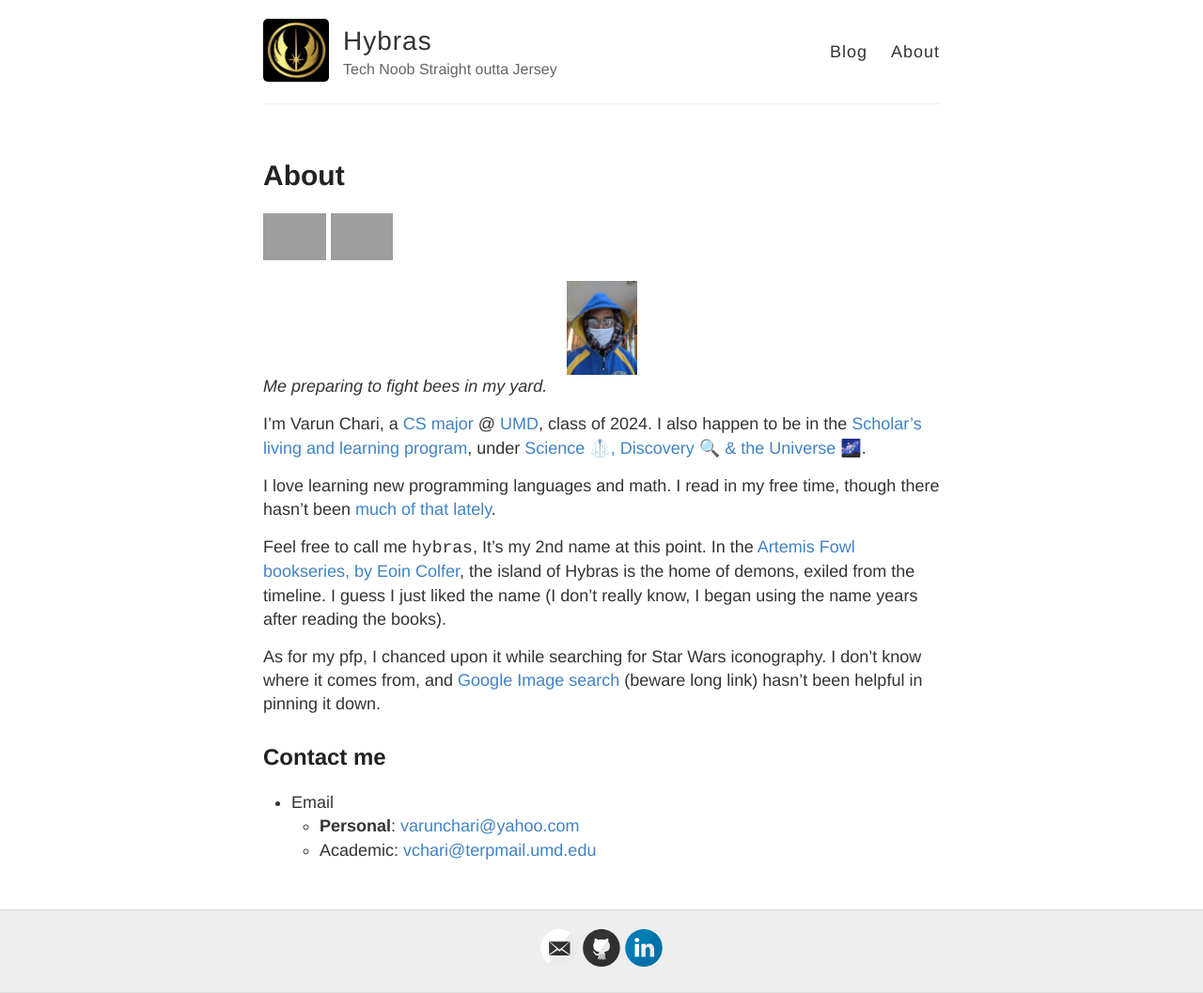
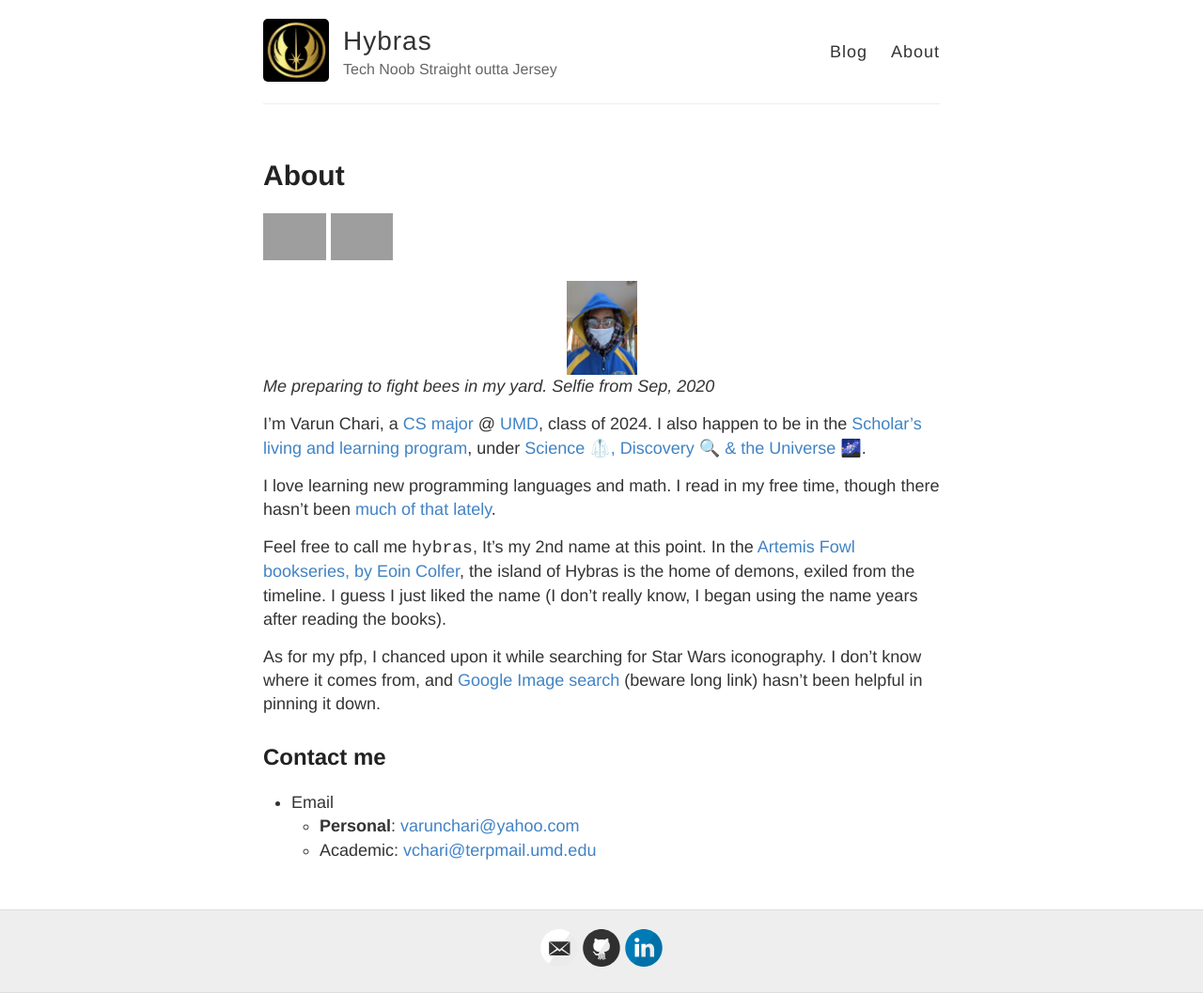
Before and after one commit to hybras/hybras.github.io, a Jekyll site: the page built from about.md, in a window 1280 px wide. Shown: the whole page at 94% size. Built offline with Jekyll 4.4.1, drawn with Linux system fonts in a browser that asks for light colours; grey boxes are pictures that could not be loaded.

Commit message:
Add attibution to caption

```diff
--- a/about.md
+++ b/about.md
@@ -7,8 +7,8 @@ permalink: /about/
 <a href="https://scholars.umd.edu"><img src="http://www.geol.umd.edu/sgc/sharedimages/sunspot.gif" height="50"></a>
 
 <figure><img src="/images/holy_war.jpg" style="display: block; margin-left: auto;
-margin-right: auto;" height="100" alt="Me preparing to fight bees in my yard."><figcaption>
- <em>Me preparing to fight bees in my yard.</em>
+margin-right: auto;" height="100" alt="Me preparing to fight bees in my yard. Selfie from Sep, 2020"><figcaption>
+ <em>Me preparing to fight bees in my yard. Selfie from Sep, 2020</em>
  </figcaption></figure>
 
 I'm Varun Chari, a [CS major](https://www.cs.umd.edu/) @ [UMD](https://www.umd.edu), class of 2024. I also happen to be in the [Scholar's living and learning program](https://scholars.umd.edu), under [Science 🥼, Discovery 🔍 & the Universe 🌌](https://scholars.umd.edu/programs/sdu).
```
